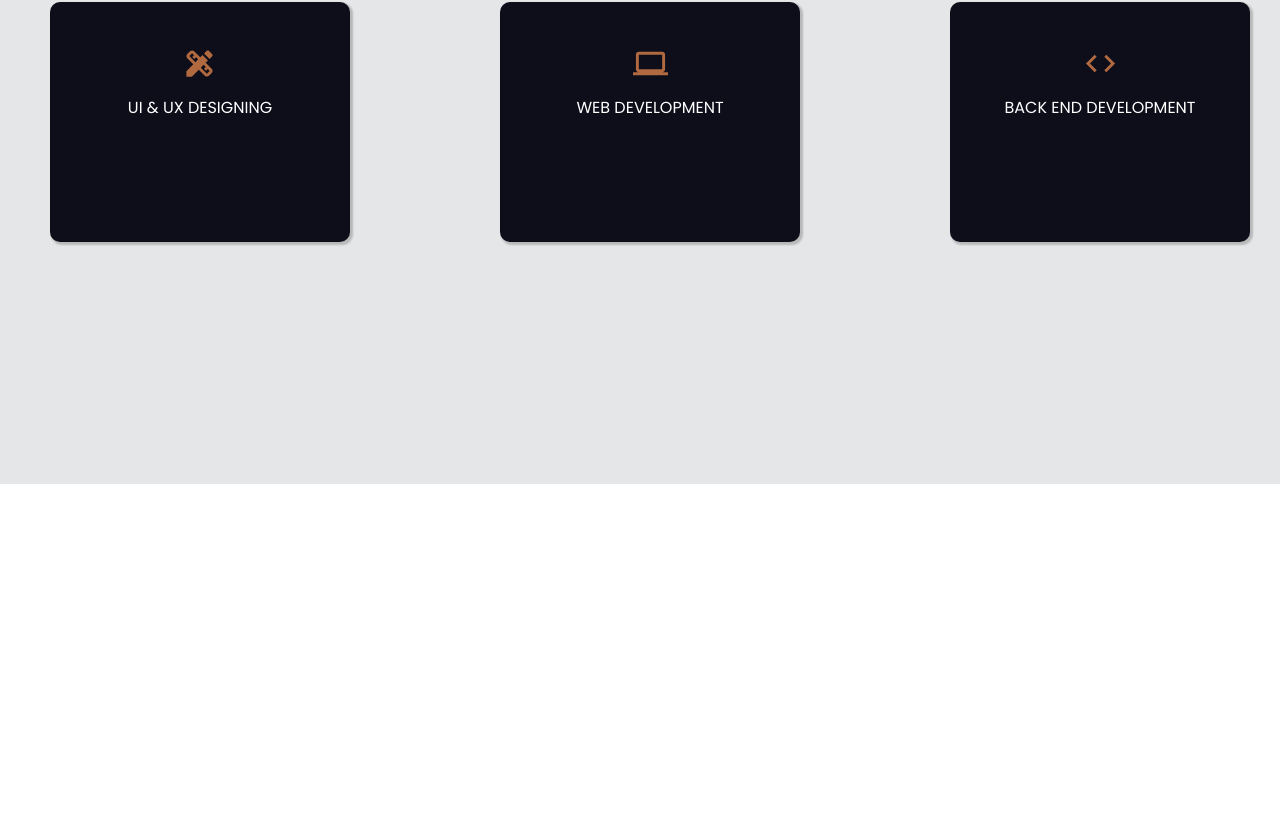
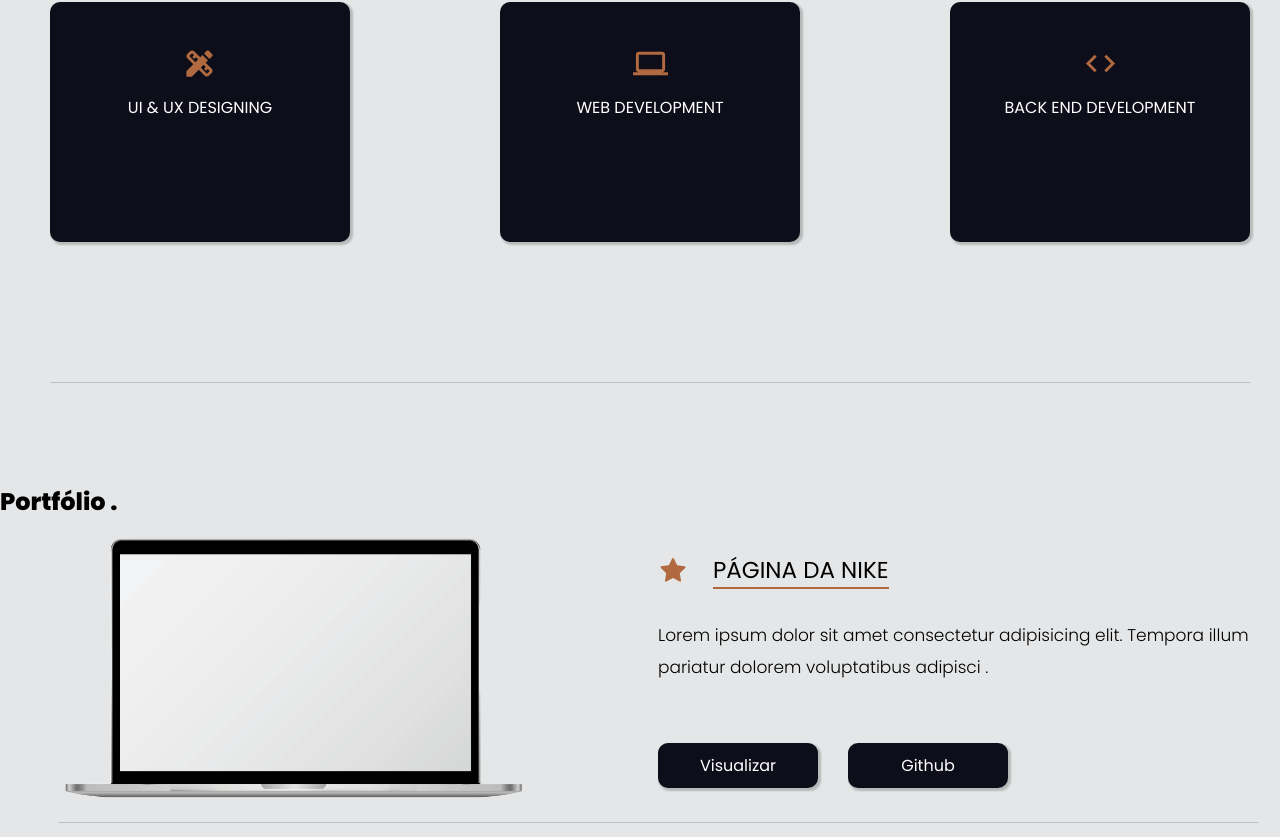
Before and after one commit to DiegoRodrigues007/portfolio-2, a Next.js app: page / in a window 1280 px wide. Shown: the part 1029-1866 px from the top of the page. Before the commit the page ends 1513 px from the top, so only its background shows below. Built offline with nearby package versions, Linux system fonts and the light colour scheme.

Commit message:
criação do card projeto

```diff
--- a/src/components/BannerPrincipal/BannerPrincipal.module.scss
+++ b/src/components/BannerPrincipal/BannerPrincipal.module.scss
@@ -14,7 +14,7 @@
     h1 {
       font-size: 48px;
       letter-spacing: 2px;
-      font-weight: 200;
+      font-weight: 300;
       span {
         color: #be7246;
       }
--- a/src/components/CardSobre/CardSobre.module.scss
+++ b/src/components/CardSobre/CardSobre.module.scss
@@ -1,10 +1,14 @@
 .container {
-  background-color: #0E0E1B;
+  background-color: #0e0e1b;
   min-width: 300px;
   border-radius: 10px;
   height: 30vh;
   cursor: pointer;
   box-shadow: 2px 2px 2px 1px rgba(0, 0, 0, 0.2);
+
+  &:hover {
+    border-bottom: 6px solid #b16940;
+  }
   .containerCard {
     max-width: 300px;
     display: flex;
@@ -17,13 +21,9 @@
         text-align: center;
         font-size: 35px;
         color: #b16940;
-        &:hover{
-
-          color: #b16940;
-        }
       }
 
-      .textCard{
+      .textCard {
         font-weight: 400;
         text-transform: uppercase;
       }
--- /dev/null
+++ b/src/components/ProjetosDestaques/ProjetosDestaques.module.scss
@@ -0,0 +1,6 @@
+
+
+.container{
+    background-color: #E5E6E7;
+    height: 100vh;
+}
--- /dev/null
+++ b/src/components/ProjetosDestaques/index.jsx
@@ -0,0 +1,24 @@
+import ProjetosImg from "../ProjetosImg";
+import styles from "./ProjetosDestaques.module.scss";
+
+const ProjetosDestaques = ()=>{
+
+    return(
+
+        <section className={styles.container}>
+        <h2 className={styles.title}>
+          Portfólio <span class="ponto-2">.</span>
+        </h2>
+        <div>
+            <ProjetosImg/>
+        </div>
+      </section>
+
+
+
+    );
+
+
+}
+
+export default ProjetosDestaques;
--- /dev/null
+++ b/src/components/ProjetosImg/ProjetosImg.module.scss
@@ -0,0 +1,86 @@
+.container {
+  .containerSection {
+
+    max-width: 1200px;
+    border-bottom: 1px solid rgb(192, 192, 192);
+    margin-left:58px;
+    .sectionDisplay {
+      display: flex;
+        // background-color: red;
+      justify-content: center;
+      //   margin-left: 10px;
+      align-items: center;
+      width: 100%;
+
+
+      .imgContainer {
+        width: 500px;
+      }
+
+      .content {
+        margin-left: 100px;
+        .star {
+          display: flex;
+          align-items: center;
+
+          .icon {
+            color: #b16940;
+            font-size: 30px;
+            margin-right: 15px;
+          }
+
+          h2 {
+            border-bottom: 2px solid #b16940;
+            font-size: 23px;
+            text-transform: uppercase;
+            font-weight: 400;
+            margin-left: 10px;
+          }
+        }
+
+        p {
+          max-width: 600px;
+          line-height: 32px;
+          font-size: 17px;
+          font-weight: 300;
+          margin-top: 30px;
+        }
+
+        .btns {
+          display: flex;
+          a {
+            text-decoration: none;
+          }
+          .button {
+            display: flex;
+            justify-content: center;
+            align-items: center;
+            margin-top: 60px;
+            background-color: #0e0e1b;
+            padding: 10px;
+            border-radius: 10px;
+            width: 160px;
+            color: white;
+            box-shadow: 2px 2px 2px 1px rgba(0, 0, 0, 0.2);
+          }
+
+          .buttonGit {
+            display: flex;
+            justify-content: center;
+            align-items: center;
+            margin-top: 60px;
+            background-color: #0e0e1b;
+            padding: 10px;
+            border-radius: 10px;
+            width: 160px;
+            color: white;
+            margin-left: 30px;
+            box-shadow: 2px 2px 2px 1px rgba(0, 0, 0, 0.2);
+          }
+        }
+      }
+
+
+    }
+  }
+}
--- /dev/null
+++ b/src/components/ProjetosImg/index.jsx
@@ -0,0 +1,39 @@
+import styles from "./ProjetosImg.module.scss";
+import { AiFillStar } from "react-icons/ai";
+import { BsBoxArrowInUpRight } from "react-icons/ai";
+const ProjetosImg = () => {
+  return (
+    <section className={styles.container}>
+      <div className={styles.containerSection}>
+        <div className={styles.sectionDisplay}>
+          <img className={styles.imgContainer} src="/img/pc.png" alt="" />
+
+          <div className={styles.content}>
+            <div className={styles.star}>
+              <AiFillStar className={styles.icon} />
+              <h2 className={styles.h2Section}> Página da Nike</h2>
+            </div>
+
+            <p>
+              Lorem ipsum dolor sit amet consectetur adipisicing elit. Tempora
+              illum pariatur dolorem voluptatibus adipisci .
+            </p>
+            <div className={styles.btns}>
+              <a href="#" className={styles.button}>
+                {" "}
+                Visualizar
+              </a>
+              <a href="#" className={styles.buttonGit}>
+                Github
+              </a>
+            </div>
+          </div>
+        </div>
+      </div>
+
+
+    </section>
+  );
+};
+
+export default ProjetosImg;
--- a/src/components/Sobre/Sobre.module.scss
+++ b/src/components/Sobre/Sobre.module.scss
@@ -4,9 +4,12 @@
   background-color: #e5e6e7;
   height: 100vh;
 
+
+
   .container {
     max-width: 1200px;
     margin-left: 50px;
+
 
     .titleSobre {
       display: flex;
@@ -47,5 +50,10 @@
       justify-content: space-between;
       margin-top: 50px;
     }
+
+    .borda{
+      margin-top:140px;
+      border-bottom: 1px solid rgb(192, 192, 192);
+    }
   }
 }
--- a/src/components/Sobre/index.jsx
+++ b/src/components/Sobre/index.jsx
@@ -41,6 +41,9 @@
             </div>
           ))}
         </div>
+        <div className={styles.borda}>
+
+        </div>
       </div>
     </section>
   );
--- a/src/pages/index.jsx
+++ b/src/pages/index.jsx
@@ -1,14 +1,16 @@
 import BannerPrincipal from "@/components/BannerPrincipal";
+
 import Menu from "@/components/Menu/Menu";
+import ProjetosDestaques from "@/components/ProjetosDestaques";
 import Sobre from "@/components/Sobre";
 
 export default function Home() {
   return (
     <>
-
-      <Menu/>
-      <BannerPrincipal/>
-      <Sobre/>
+      <Menu />
+      <BannerPrincipal />
+      <Sobre />
+      <ProjetosDestaques/>
     </>
-  )
+  );
 }
```
Also changed, not shown: public/img/pc.png (added).
